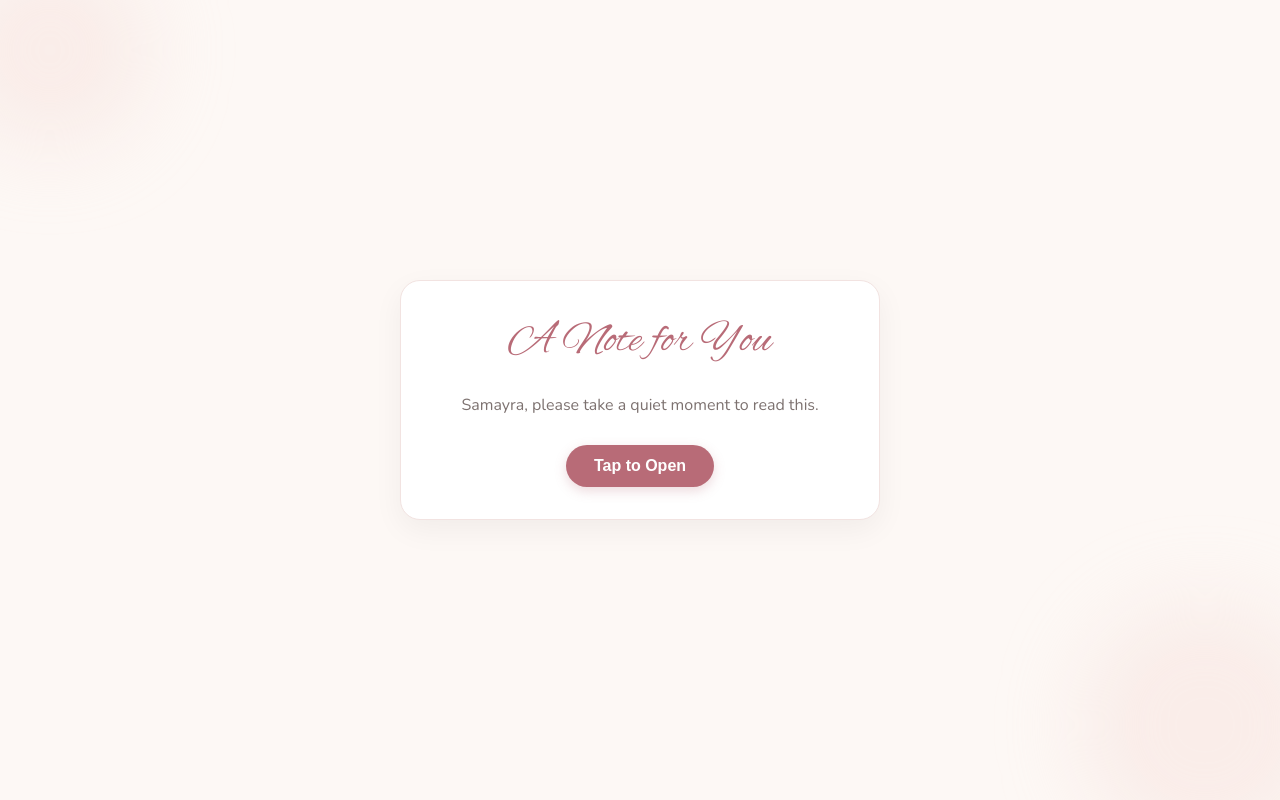
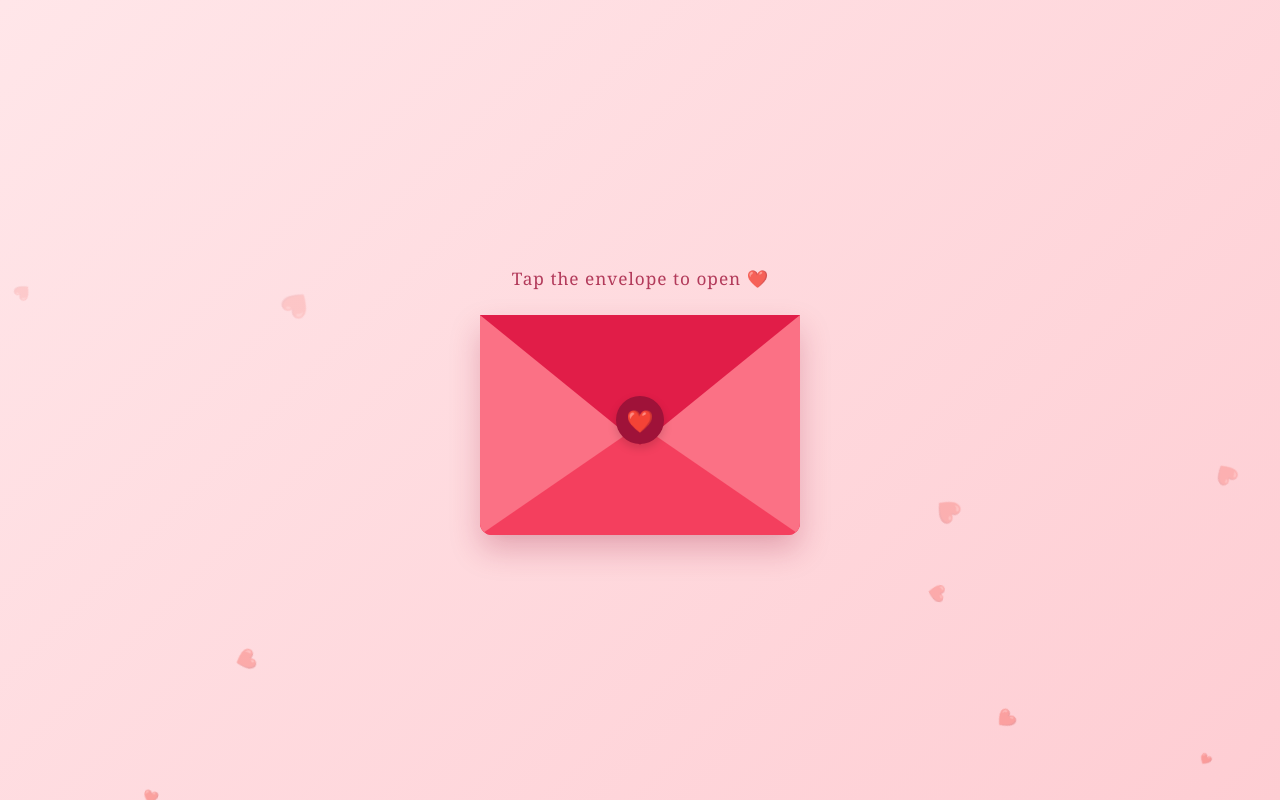
Before and after one commit to 4y6k9p2hhp-sudo/sorry-love-, a plain HTML site: page index.html in a window 1280 px wide. Drawn offline with nearby package versions, Linux system fonts and the light colour scheme.

Commit message:
Update index.html

```diff
--- a/index.html
+++ b/index.html
@@ -3,185 +3,268 @@
 <head>
     <meta charset="UTF-8">
     <meta name="viewport" content="width=device-width, initial-scale=1.0">
-  <title>A Note for Samayra</title>
-  <link rel="preconnect" href="https://fonts.googleapis.com">
-  <link rel="preconnect" href="https://fonts.gstatic.com" crossorigin>
-  <link href="https://fonts.googleapis.com/css2?family=Alex+Brush&family=Nunito:wght@300;400;600&display=swap" rel="stylesheet">
-
+    <title>For Samayra ❤️</title>
     <style>
         * {
-      box-sizing: border-box;
             margin: 0;
             padding: 0;
+            box-sizing: border-box;
         }
 
         body {
-      background-color: #fdf8f5;
-      font-family: 'Nunito', sans-serif;
-      color: #4a4443;
+            background: linear-gradient(135deg, #ffe6e9 0%, #fecdd3 100%);
+            min-height: 100vh;
             display: flex;
             justify-content: center;
             align-items: center;
-      min-height: 100vh;
-      padding: 20px;
+            font-family: 'Georgia', serif;
             overflow-x: hidden;
             position: relative;
         }
 
-    /* Soft background decorative circles */
-    .bg-circle {
-      position: fixed;
-      border-radius: 50%;
-      background: rgba(244, 219, 216, 0.4);
-      z-index: 0;
-      filter: blur(40px);
-    }
-    .circle-1 { top: -50px; left: -50px; width: 200px; height: 200px; }
-    .circle-2 { bottom: -50px; right: -50px; width: 250px; height: 250px; }
-
-    .container {
+        /* Floating Hearts Animation */
+        .heart-bg {
+            position: absolute;
             width: 100%;
-      max-width: 480px;
-      position: relative;
+            height: 100%;
+            overflow: hidden;
             z-index: 1;
+            pointer-events: none;
         }
 
-    .card {
-      background: #ffffff;
-      padding: 32px 24px;
-      border-radius: 20px;
-      box-shadow: 0 10px 30px rgba(0, 0, 0, 0.05);
-      border: 1px solid #f2e3e1;
-      text-align: center;
-      transition: all 0.5s ease-in-out;
+        .heart {
+            position: absolute;
+            bottom: -50px;
+            font-size: 20px;
+            color: rgba(225, 29, 72, 0.4);
+            animation: floatUp 8s linear infinite;
         }
 
-    /* Welcome Screen */
-    .welcome-card {
+        @keyframes floatUp {
+            0% {
+                transform: translateY(0) rotate(0deg) scale(0.8);
+                opacity: 1;
+            }
+            100% {
+                transform: translateY(-110vh) rotate(360deg) scale(1.2);
+                opacity: 0;
+            }
+        }
+
+        /* Envelope Wrapper */
+        .container {
+            position: relative;
+            z-index: 10;
+            width: 90%;
+            max-width: 400px;
             display: flex;
             flex-direction: column;
             align-items: center;
-      gap: 16px;
         }
 
-    .subtitle {
-      font-family: 'Alex Brush', cursive;
-      font-size: 2.8rem;
-      color: #b86b77;
-      margin-bottom: 8px;
+        .instruction {
+            color: #9f1239;
+            font-size: 1.1rem;
+            margin-bottom: 25px;
+            letter-spacing: 1px;
+            text-align: center;
+            animation: pulse 2s infinite;
         }
 
-    .prompt-text {
-      font-size: 1rem;
-      color: #7d7270;
-      line-height: 1.5;
+        @keyframes pulse {
+            0%, 100% { opacity: 1; transform: scale(1); }
+            50% { opacity: 0.8; transform: scale(0.98); }
         }
 
-    .open-btn {
-      margin-top: 12px;
-      background-color: #b86b77;
-      color: #ffffff;
-      border: none;
-      padding: 12px 28px;
-      font-size: 1rem;
-      border-radius: 25px;
+        /* Envelope Design */
+        .envelope-wrapper {
+            position: relative;
+            width: 320px;
+            height: 220px;
+            background-color: #f43f5e;
+            border-bottom-left-radius: 12px;
+            border-bottom-right-radius: 12px;
+            box-shadow: 0 15px 30px rgba(159, 18, 57, 0.25);
             cursor: pointer;
-      font-weight: 600;
-      box-shadow: 0 4px 12px rgba(184, 107, 119, 0.25);
-      transition: transform 0.2s, background-color 0.2s;
+            transition: transform 0.4s ease;
         }
 
-    .open-btn:active {
-      transform: scale(0.96);
+        .envelope-wrapper:active {
+            transform: scale(0.97);
         }
 
-    /* Letter Screen */
-    .letter-card {
-      display: none;
-      opacity: 0;
-      text-align: left;
+        /* Flap Top */
+        .envelope-wrapper::before {
+            content: '';
+            position: absolute;
+            top: 0;
+            left: 0;
+            z-index: 4;
+            border-left: 160px solid transparent;
+            border-right: 160px solid transparent;
+            border-top: 130px solid #e11d48;
+            transform-origin: top;
+            transition: transform 0.6s ease 0.4s, z-index 0.2s;
         }
 
-    .letter-title {
-      font-family: 'Alex Brush', cursive;
-      font-size: 2.5rem;
-      color: #b86b77;
-      text-align: center;
-      margin-bottom: 20px;
+        /* Envelope Front Pocket */
+        .envelope-wrapper::after {
+            content: '';
+            position: absolute;
+            z-index: 3;
+            bottom: 0;
+            left: 0;
+            border-left: 160px solid #fb7185;
+            border-right: 160px solid #fb7185;
+            border-bottom: 110px solid #f43f5e;
+            border-top: 110px solid transparent;
+            border-bottom-left-radius: 12px;
+            border-bottom-right-radius: 12px;
         }
 
-    .letter-body {
-      font-size: 0.98rem;
-      line-height: 1.7;
-      color: #58504f;
+        /* Wax Seal Heart */
+        .wax-seal {
+            position: absolute;
+            top: 105px;
+            left: 50%;
+            transform: translate(-50%, -50%);
+            width: 48px;
+            height: 48px;
+            background: #9f1239;
+            border-radius: 50%;
+            z-index: 5;
+            display: flex;
+            justify-content: center;
+            align-items: center;
+            box-shadow: 0 4px 10px rgba(0,0,0,0.15);
+            transition: opacity 0.4s ease, transform 0.4s ease;
         }
 
-    .letter-body p {
-      margin-bottom: 16px;
+        .wax-seal::after {
+            content: '❤️';
+            font-size: 22px;
         }
 
-    .highlight {
-      color: #b86b77;
-      font-weight: 600;
+        /* Letter Inside */
+        .letter {
+            position: absolute;
+            bottom: 10px;
+            left: 5%;
+            width: 90%;
+            height: 90%;
+            background: #fff;
+            border-radius: 10px;
+            padding: 25px 20px;
+            box-shadow: 0 5px 15px rgba(0,0,0,0.1);
+            z-index: 2;
+            transition: transform 0.8s cubic-bezier(0.4, 0, 0.2, 1) 0.6s, height 0.6s ease, top 0.6s ease;
+            overflow-y: auto;
+            color: #334155;
+            line-height: 1.7;
+            font-size: 0.95rem;
         }
 
-    .signature {
-      margin-top: 24px;
-      font-weight: 600;
-      color: #4a4443;
+        .letter-content {
+            opacity: 0;
+            transition: opacity 0.5s ease 1.2s;
         }
 
-    /* Simple Fade-in animation */
-    .fade-in {
-      animation: fadeIn 0.8s forwards;
+        .letter h2 {
+            font-size: 1.2rem;
+            color: #9f1239;
+            margin-bottom: 12px;
         }
 
-    @keyframes fadeIn {
-      from { opacity: 0; transform: translateY(10px); }
-      to { opacity: 1; transform: translateY(0); }
+        .letter p {
+            margin-bottom: 12px;
+            text-align: justify;
+        }
+
+        .letter .signature {
+            margin-top: 20px;
+            font-weight: bold;
+            color: #9f1239;
+        }
+
+        /* Open State Animations */
+        .envelope-wrapper.open::before {
+            transform: rotateX(180deg);
+            z-index: 1;
+            transition: transform 0.5s ease;
+        }
+
+        .envelope-wrapper.open .wax-seal {
+            opacity: 0;
+            transform: translate(-50%, -50%) scale(0.5);
+        }
+
+        .envelope-wrapper.open .letter {
+            position: fixed;
+            top: 50%;
+            left: 50%;
+            transform: translate(-50%, -50%);
+            width: 88%;
+            max-width: 360px;
+            height: 75vh;
+            max-height: 550px;
+            z-index: 100;
+            box-shadow: 0 25px 50px rgba(159, 18, 57, 0.3);
+            border: 1px solid #fecdd3;
+        }
+
+        .envelope-wrapper.open .letter-content {
+            opacity: 1;
         }
     </style>
 </head>
 <body>
 
-  <div class="bg-circle circle-1"></div>
-  <div class="bg-circle circle-2"></div>
+    <!-- Floating Background Hearts -->
+    <div class="heart-bg" id="heartBg"></div>
 
     <div class="container">
+        <div class="instruction" id="instruction">Tap the envelope to open ❤️</div>
 
-    <!-- Welcome Screen -->
-    <div id="welcomeScreen" class="card welcome-card">
-      <div class="subtitle">A Note for You</div>
-      <p class="prompt-text">Samayra, please take a quiet moment to read this.</p>
-      <button class="open-btn" onclick="openLetter()">Tap to Open</button>
+        <div class="envelope-wrapper" id="envelope" onclick="openEnvelope()">
+            <div class="wax-seal"></div>
+            <div class="letter">
+                <div class="letter-content">
+                    <h2>Samayra,</h2>
+                    <p>I am writing this because I want to say I am truly, deeply sorry. I know I have been behaving very rudely to you recently for no reason at all, and it breaks my heart knowing that I keep misbehaving with you.</p>
+                    <p>You deserve nothing but care, gentleness, and pure love from me, yet I failed to give you that. There is no excuse for my behavior or attitude. You mean the absolute world to me, and making you feel hurt or disrespected is the last thing I ever want to do. I take full responsibility for how I’ve been acting, and I am sincerely sorry for hurting your feelings.</p>
+                    <p>Thank you for being in my life and for your patience with me. I promise to do better, be more mindful, and treat you with all the warmth, care, and love you deserve every single day.</p>
+                    <div class="signature">
+                        With all my love,<br>
+                        Mahin.
                     </div>
-
-    <!-- Letter Screen -->
-    <div id="letterScreen" class="card letter-card">
-      <div class="letter-title">Dearest Samayra,</div>
-      <div class="letter-body">
-        <p>I am writing this because I want to say I am truly, deeply sorry. I know I have been behaving very rudely to you recently for no reason at all, and it breaks my heart knowing that I was unkind to you.</p>
-
-        <p><span class="highlight">You deserve nothing but care, gentleness, and pure love from me</span>, yet I failed to give you that. There is no excuse for my behavior or attitude. You mean the absolute world to me, and making you feel hurt or disrespected is the last thing I ever want to do. I take full responsibility for how I’ve been acting, and I am sincerely sorry for hurting your feelings.</p>
-
-        <p>Thank you for being in my life and for your patience with me. I promise to do better, be more mindful, and treat you with all the warmth, care, and love you deserve every single day.</p>
-
-        <p class="signature">With all my love,<br>[Mahin]</p>
+                </div>
+            </div>
         </div>
     </div>
 
-  </div>
+    <script>
+        // Generate Floating Background Hearts
+        const heartBg = document.getElementById('heartBg');
+        for (let i = 0; i < 25; i++) {
+            const heart = document.createElement('div');
+            heart.classList.add('heart');
+            heart.innerHTML = '❤️';
+            heart.style.left = Math.random() * 100 + '%';
+            heart.style.animationDelay = Math.random() * 8 + 's';
+            heart.style.fontSize = (Math.random() * 15 + 12) + 'px';
+            heartBg.appendChild(heart);
+        }
 
-  <script>
-    function openLetter() {
-      const welcome = document.getElementById('welcomeScreen');
-      const letter = document.getElementById('letterScreen');
+        // Open Envelope Function
+        function openEnvelope() {
+            const envelope = document.getElementById('envelope');
+            const instruction = document.getElementById('instruction');
 
-      welcome.style.display = 'none';
-      letter.style.display = 'block';
-      letter.classList.add('fade-in');
+            if (!envelope.classList.contains('open')) {
+                envelope.classList.add('open');
+                instruction.style.opacity = '0';
+            }
         }
     </script>
-
 </body>
 </html>
```
Lines whose indentation alone changed are shown as unchanged.
